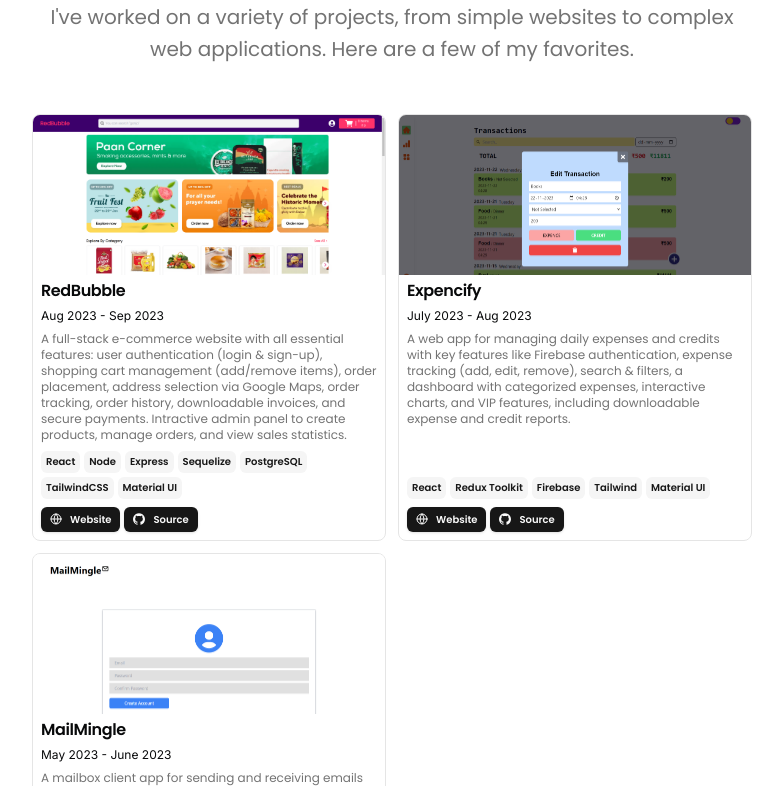
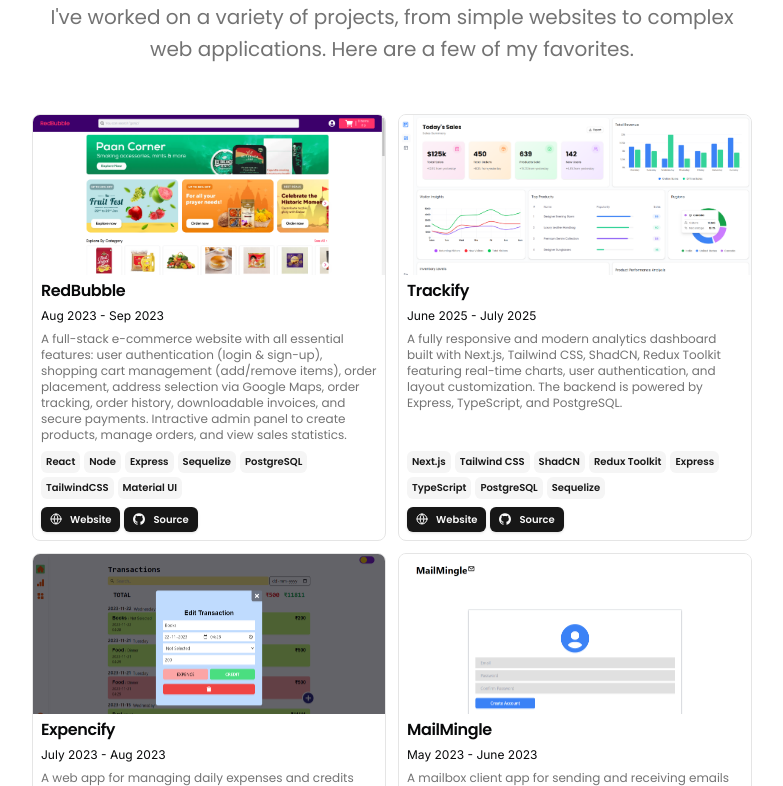
Before and after one commit to sourav0809/new-portfolio, a Next.js app: page / in a window 1280 px wide. Shown: the part 1834-2620 px from the top of the page, without its empty margins (248-1031 px from the left). Built offline with nearby package versions, Linux system fonts and the light colour scheme.

Commit message:
feat: add Trackify project to resume with detailed description and links

```diff
--- a/src/data/resume.tsx
+++ b/src/data/resume.tsx
@@ -187,6 +187,38 @@
       video: "",
     },
     {
+      title: "Trackify",
+      href: "https://trackify.devsourav.online/",
+      dates: "June 2025 - July 2025",
+      active: true,
+      description:
+        "A fully responsive and modern analytics dashboard built with Next.js, Tailwind CSS, ShadCN, Redux Toolkit featuring real-time charts, user authentication, and layout customization. The backend is powered by Express, TypeScript, and PostgreSQL.",
+      technologies: [
+        "Next.js",
+        "Tailwind CSS",
+        "ShadCN",
+        "Redux Toolkit",
+        "Express",
+        "TypeScript",
+        "PostgreSQL",
+        "Sequelize",
+      ],
+      links: [
+        {
+          type: "Website",
+          href: "https://trackify.devsourav.online/",
+          icon: <Icons.globe className="size-3" />,
+        },
+        {
+          type: "Source",
+          href: "https://github.com/sourav0809/trackify-sales-dashboard",
+          icon: <Icons.github className="size-3" />,
+        },
+      ],
+      image: "/salesDashboard.png",
+      video: "",
+    },
+    {
       title: "Expencify",
       href: "https://expencify.netlify.app/",
       dates: "July 2023 - Aug 2023",
```
Also changed, not shown: public/salesDashboard.png (added).
